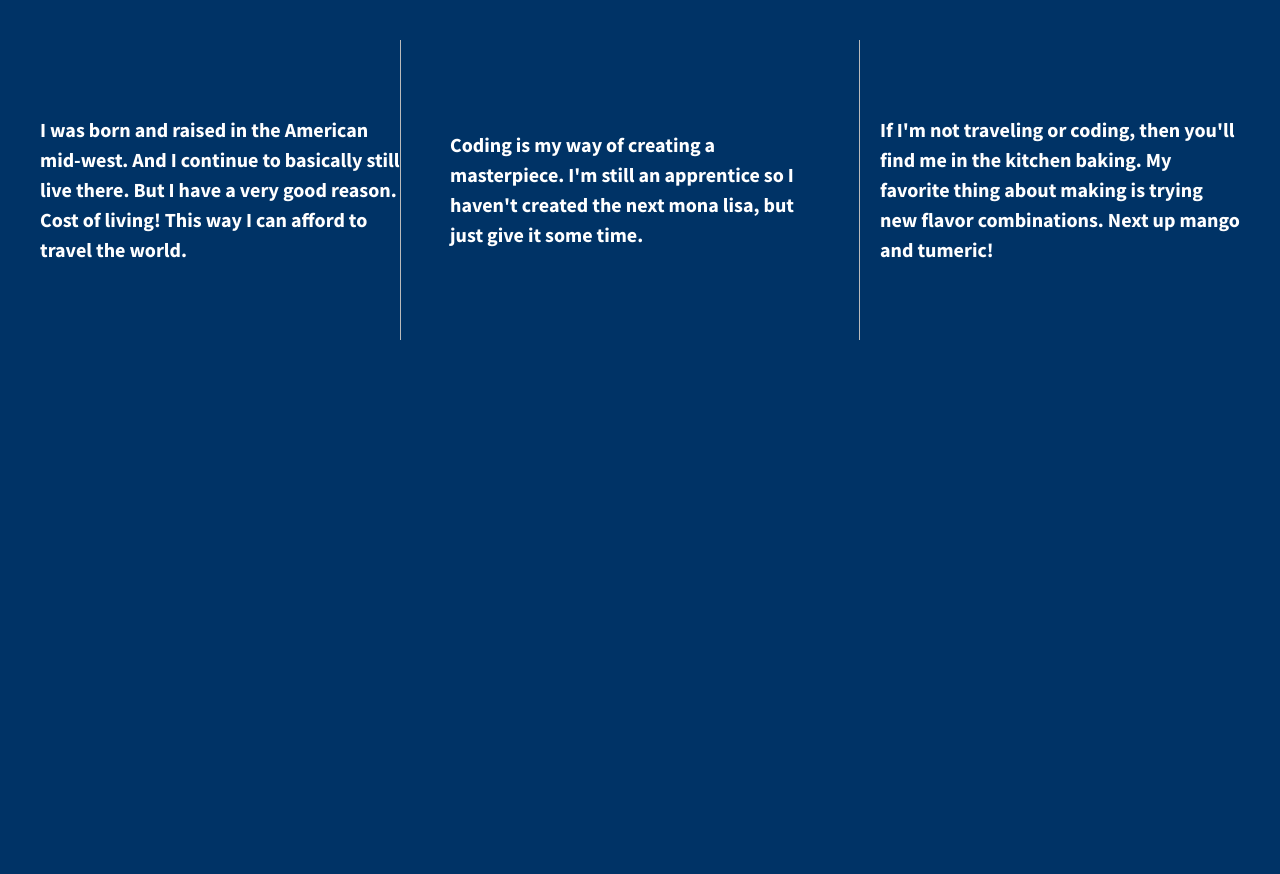
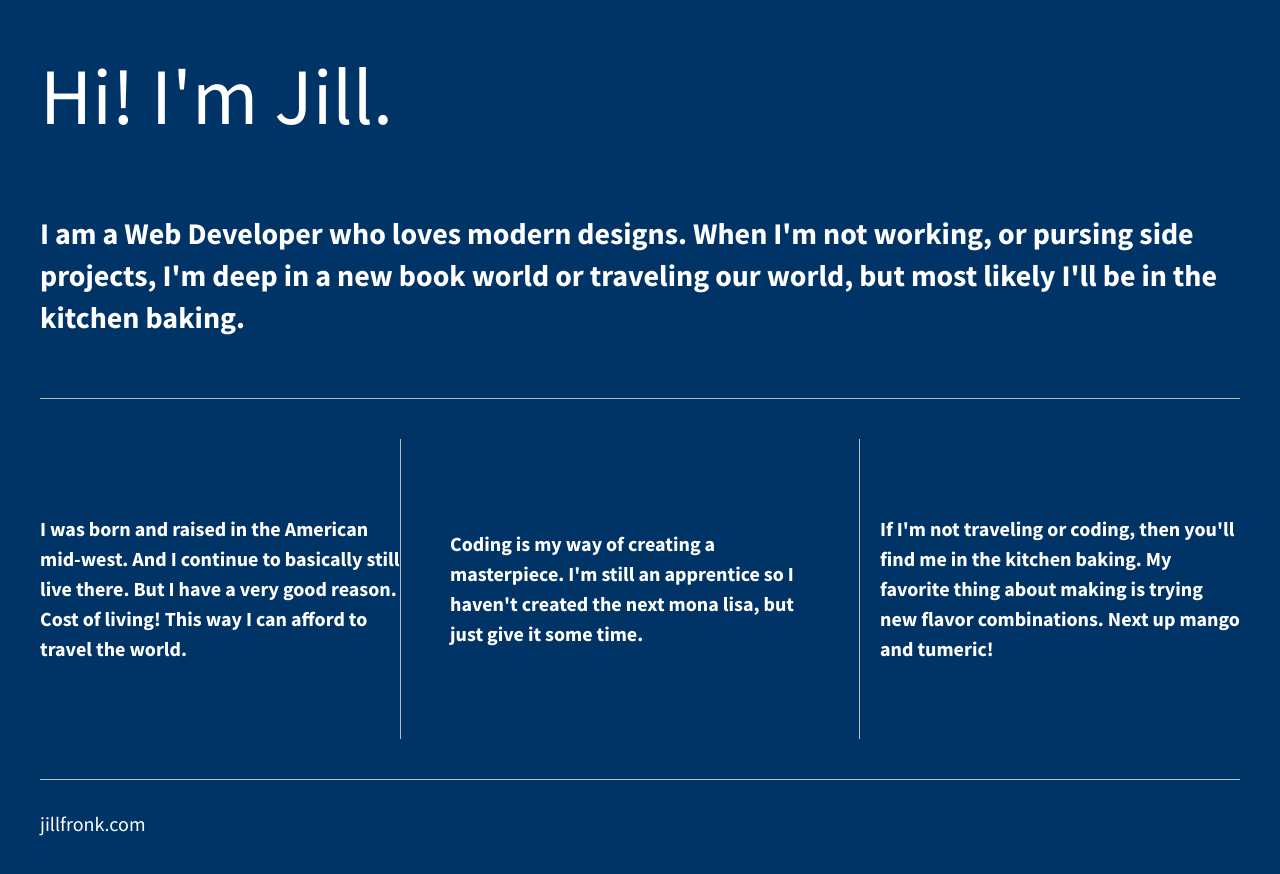
Before and after one commit to jillichrome/Flexbox-grid, a plain HTML site: page index.html in a window 1280 px wide. Drawn offline with nearby package versions, Linux system fonts and the light colour scheme.

Commit message:
Add header, sub-header, footer

```diff
--- a/css/main.css
+++ b/css/main.css
@@ -108,11 +108,40 @@ body {
   height: 100%;
 }
 
+header,
+footer,
+main {
+  display: flex;
+  justify-content: center;
+  align-items: center;
+}
+
+header {
+  justify-content: flex-start;
+  font-size: 4em;
+  color: #fff;
+}
+
+main {
+  flex-flow: row wrap;
+}
+
 .wrapper {
   /*add display:flex and set justify-content to space-between*/
   display: flex;
   font-weight: 700;
   justify-content: space-between;
+}
+
+.sub-head {
+  display: flex;
+  justify-content: flex-start;
+  align-items: center;
+  color: #fff;
+  font-size: 1.5em;
+  border-bottom: 1px solid #bbb;
+  padding-top: 2em;
+  padding-bottom: 2em;
 }
 
 .div-1, .div-2, .div-3 {
@@ -125,6 +154,8 @@ body {
   font-size: 1em;
   height: 300px;
   width: 30%;
+  margin-bottom: 2em;
+  margin-top: 2em;
 }
 
 .div-1 {
@@ -136,7 +167,14 @@ body {
   padding-left: 1em;
 }
 
-
+footer {
+  border-top: 1px solid #bbb;
+  font-size: 1em;
+  color: #fff;
+  justify-content: flex-start;
+  padding-top: 1.5em;
+  padding-bottom: 1em;
+}
 
 /* ==========================================================================
    Helper classes
--- a/index.html
+++ b/index.html
@@ -20,7 +20,17 @@
         <!--[if lt IE 8]>
             <p class="browserupgrade">You are using an <strong>outdated</strong> browser. Please <a href="http://browsehappy.com/">upgrade your browser</a> to improve your experience.</p>
         <![endif]-->
+        <header>
+          Hi! I'm Jill.
+        </header>
 
+        <main>
+          <section class="wrapper">
+            <div class="sub-head">
+              I am a Web Developer who loves modern designs. When I'm not working, or pursing
+              side projects, I'm deep in a new book world or traveling our world, but most likely I'll be in the kitchen baking.
+            </div>
+          </section>
           <section class="wrapper">
               <div class="div-1">
                   I was born and raised in the American mid-west. And I continue
@@ -34,6 +44,11 @@
                   kitchen baking. My favorite thing about making is trying new flavor combinations. Next up mango and tumeric!
               </div>
           </section>
+        </main>
+
+        <footer>
+          jillfronk.com
+        </footer>
 
         <script src="https://ajax.googleapis.com/ajax/libs/jquery/1.11.3/jquery.min.js"></script>
         <script>window.jQuery || document.write('<script src="js/vendor/jquery-1.11.3.min.js"><\/script>')</script>
```
Lines whose indentation alone changed are shown as unchanged.
